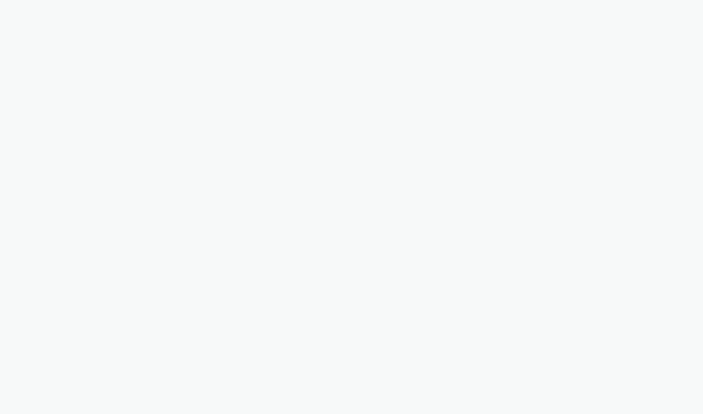
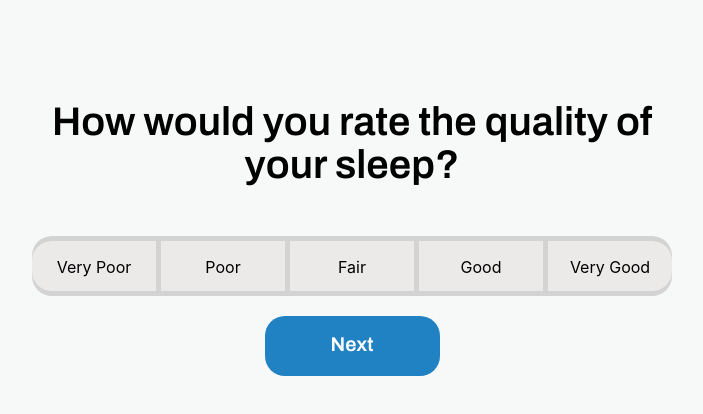
Before and after one commit to cml2021/sleepTracker, a React (Create React App) app in the folder sleep-ui/: page /entry-quality in a window 1280 px wide. Before the commit this address had no page. Shown: the top 414 px of the page, without its empty margins (288-991 px from the left). Built offline with nearby package versions, Linux system fonts and the light colour scheme; the HTML template or start-up script is replaced by a standard one.

Commit message:
Added RatingScale and RatingOption components

```diff
--- a/sleep-ui/src/App.css
+++ b/sleep-ui/src/App.css
@@ -91,3 +91,36 @@ h2 {
 .duration-input-invalid:focus {
     outline: none;
 }
+
+.rating-scale {
+    width: 50%;
+    height: 60px;
+    background-color: lightgray;
+    margin: 0 auto;
+    border-radius: 20px;
+    display: flex;
+    justify-content: center;
+    align-items: center;
+    gap: 5px;
+}
+
+.rating-option {
+    width: 138px;
+    height: 50px;
+    background-color: rgb(236, 233, 233);
+    text-align: center;
+    color: black;
+    cursor: pointer;
+}
+
+.rating-option:hover {
+    background-color:#63D2FF;
+}
+
+.rating-option:first-child {
+    border-radius: 20px 0 0 20px;
+}
+
+.rating-option:last-child {
+    border-radius: 0 20px 20px 0;
+}
--- a/sleep-ui/src/App.js
+++ b/sleep-ui/src/App.js
@@ -11,6 +11,7 @@ import EntryWakeupFrequency from "./pages/CreateEntry/EntryWakeupFrequency";
 import EntryWakeupDuration from "./pages/CreateEntry/EntryWakeupDuration";
 import EntryFinalWakeup from "./pages/CreateEntry/EntryFinalWakeup";
 import EntryUptime from "./pages/CreateEntry/EntryUptime";
+import EntrySleepQuality from "./pages/CreateEntry/EntrySleepQuality";
 
 function App() {
 
@@ -27,6 +28,7 @@ function App() {
   const [awakeningsDuration, setAwakeningsDuration] = useState(0);
   const [waketime, setWaketime] = useState(defaultWaketime);
   const [uptime, setUptime] = useState(defaultWaketime);
+  const [qualityRating, setQualityRating] = useState('');
 
   return (
     <div>
@@ -41,6 +43,7 @@ function App() {
           <Route path="/entry-wake-duration" element={<EntryWakeupDuration setAwakeningsDuration={setAwakeningsDuration}/>} />
           <Route path="/entry-final-wake" element={<EntryFinalWakeup waketime={waketime} setWaketime={setWaketime} setUptime={setUptime}/>} />
           <Route path="/entry-final-up" element={<EntryUptime uptime={uptime} setUptime={setUptime}/>} />
+          <Route path="/entry-quality" element={<EntrySleepQuality qualityRating={qualityRating} setQualityRating={setQualityRating} />} />
         </Routes>
       </Router>
     </div>
--- /dev/null
+++ b/sleep-ui/src/pages/CreateEntry/EntrySleepQuality.js
@@ -0,0 +1,20 @@
+import React, {useState} from "react";
+import RatingScale from "../../ui-components/RatingScale";
+import Button from "../../ui-components/Button";
+
+function EntrySleepQuality() {
+
+    const [options, setOptions] = useState(["Very Poor", "Poor", "Fair", "Good", "Very Good"])
+
+    // TODO: dynamically calculate width of options, set max/min width on scale, add selected state dynamic class
+
+    return (
+        <div>
+            <h2>How would you rate the quality of your sleep?</h2>
+            <RatingScale options={options}/>
+            <Button buttonText={"Next"}/>
+        </div>
+    )
+};
+
+export default EntrySleepQuality;
--- a/sleep-ui/src/pages/CreateEntry/EntryUptime.js
+++ b/sleep-ui/src/pages/CreateEntry/EntryUptime.js
@@ -22,7 +22,7 @@ function EntryUptime({uptime, setUptime}) {
                 dateFormat="h:mm aa"
                 popperPlacement="bottom"
             />
-            <Button buttonText={"Next"}/>
+            <Button buttonText={"Next"} buttonPath={"/entry-quality"}/>
         </div>
     )
 };
--- /dev/null
+++ b/sleep-ui/src/ui-components/RatingOption.js
@@ -0,0 +1,11 @@
+import React from "react";
+
+function RatingOption({value}) {
+    return (
+        <div className="rating-option">
+            <p>{value}</p>
+        </div>
+    )
+}
+
+export default RatingOption;
--- /dev/null
+++ b/sleep-ui/src/ui-components/RatingScale.js
@@ -0,0 +1,15 @@
+import React from "react";
+import RatingOption from "./RatingOption";
+
+// set width based on number of options
+
+function RatingScale({ options }) {
+
+    return (
+        <div className="rating-scale">
+            {options.map((option, i) => <RatingOption key={i} value={option}/>)}
+        </div>
+    )
+};
+
+export default RatingScale;
```
Also changed, not shown: 1 other file (tests, documents, lock files or other folders).
